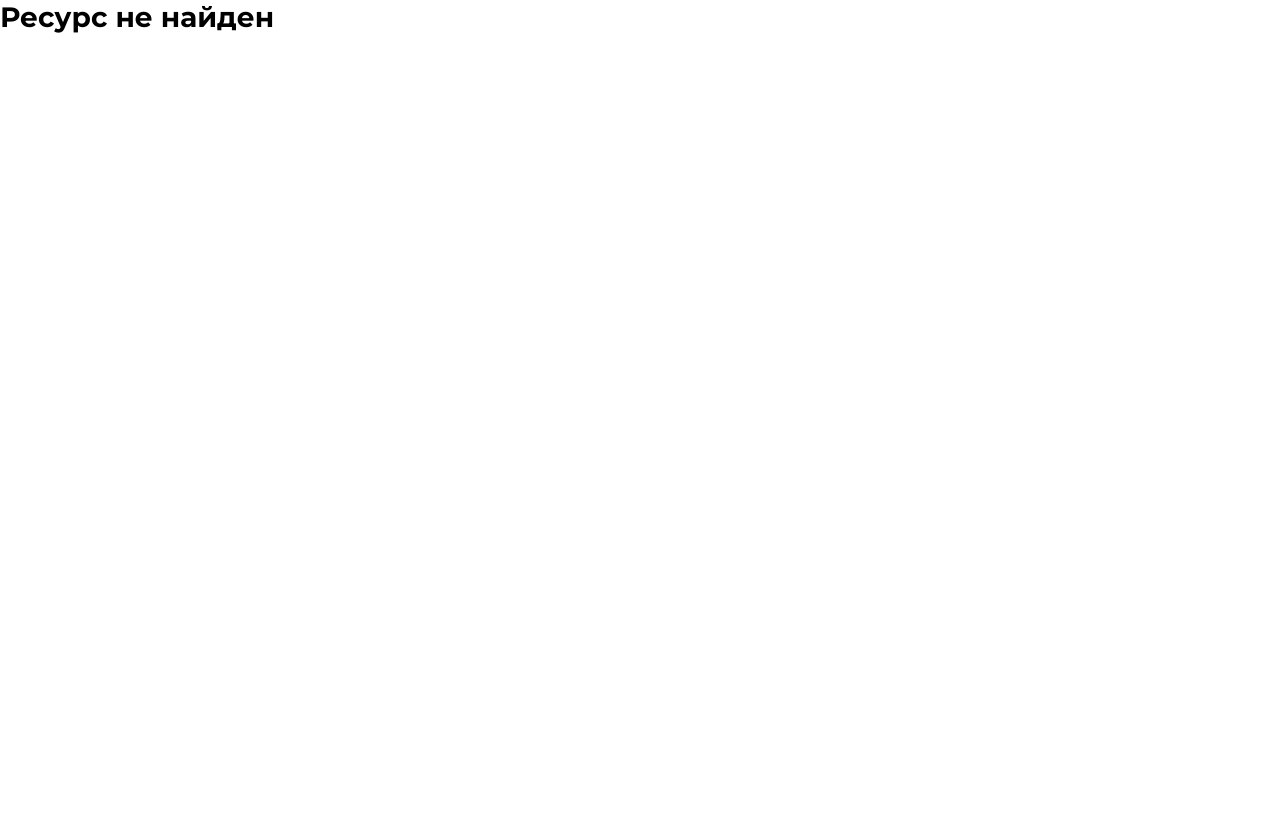
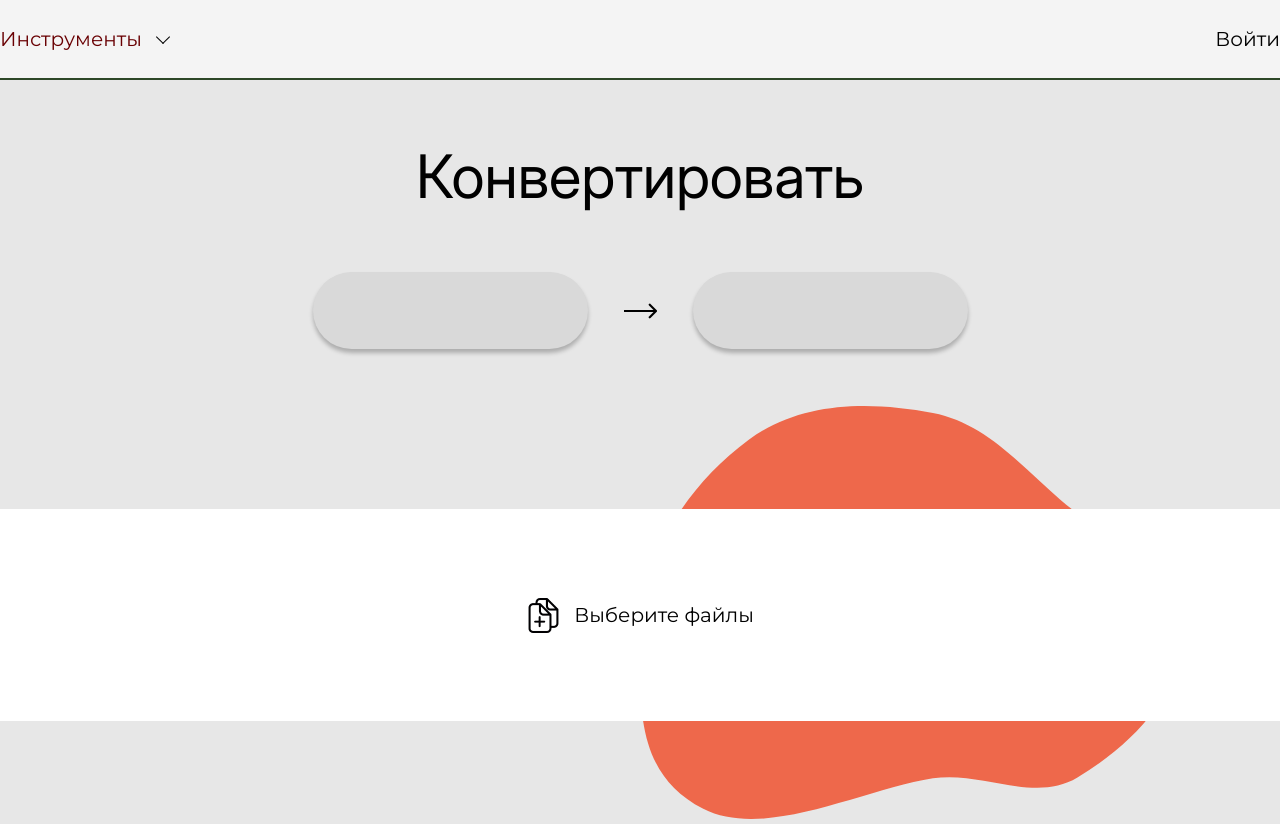
Before and after one commit to PUTENCHIK/pdf_editor, a React (Vite) app in the folder pdf_editor.client/: page /convert in a window 1280 px wide. Before the commit the page ends 800 px from the top, so only its background shows below. Built offline with nearby package versions, Linux system fonts and the light colour scheme.

Commit message:
Added Convert Page prototype with basic design

```diff
--- a/pdf_editor.client/src/App.jsx
+++ b/pdf_editor.client/src/App.jsx
@@ -3,14 +3,15 @@ import {BrowserRouter, Routes, Route} from 'react-router-dom'
 
 import RootPage from './pages/RootPage/RootPage';
 import EditorPage from './pages/EditorPage/EditorPage';
+import ConvertPage from './pages/ConvertPage/ConvertPage';
 
 function App() {
     return (
         <BrowserRouter>
             <Routes>
                 <Route path="/" element={<RootPage/>}></Route>
-
                 <Route path="/editor" element={<EditorPage/>}/>
+                <Route path="/convert" element={<ConvertPage/>}/>
 
                 <Route path='*' element={<h2>Ресурс не найден</h2>}></Route>
             </Routes>
--- /dev/null
+++ b/pdf_editor.client/src/components/ChooseFilesBlock/ChooseFilesBlock.css
@@ -0,0 +1,40 @@
+.add-files-block {
+    display: flex;
+    align-items: center;
+    width: 100%;
+}
+
+.add-files-block:hover {
+    cursor: pointer;
+}
+
+.add-files-block > .background {
+    position: absolute;
+    left: calc(50%);
+}
+
+.choose-files-button {
+    display: flex;
+    width: 100%;
+    height: 212px;
+
+    z-index: 10;
+    background-color: white;
+}
+
+.choose-files-button > .__content {
+    display: inline-flex;
+    align-items: center;
+    column-gap: 13px;
+
+    margin: auto;
+}
+
+.add-files-block:hover .choose-files-button {
+    box-shadow: 0 4px 6px #53000040;
+}
+
+.choose-files-button img.icon.local {
+    width: 35px;
+    height: 35px;
+}
--- /dev/null
+++ b/pdf_editor.client/src/components/ChooseFilesBlock/ChooseFilesBlock.jsx
@@ -0,0 +1,23 @@
+import './ChooseFilesBlock.css'
+
+import img_add_file from '../../images/common/add_file.png'
+
+function ChooseFilesBlock() {
+    return (
+        <div className='add-files-block'>
+            <div className='background'>
+                <svg width="541" height="413" viewBox="0 0 541 413" fill="none" xmlns="http://www.w3.org/2000/svg">
+                <path fill-rule="evenodd" clip-rule="evenodd" d="M292.938 7.02217C344.758 16.876 379.595 58.15 419.742 93.1807C466.018 133.559 536.835 161.09 540.791 223.287C544.799 286.319 490.558 339.618 437.445 371.557C394.243 397.537 342.474 364.809 292.938 372.334C224.067 382.796 125.578 434.609 63.2374 402.805C-4.32472 368.337 -1.25305 300.676 0.782314 223.287C2.77906 147.366 48.4117 78.4203 108.441 33.9844C160.812 -4.78258 229.442 -5.05216 292.938 7.02217Z" fill="#F14925" fill-opacity="0.8"/>
+                </svg>
+            </div>
+            <div className="choose-files-button">
+                <div className="__content">
+                    <img className='icon local' src={img_add_file} alt='add' />
+                    <span>Выберите файлы</span>
+                </div>
+            </div>
+        </div>
+    );
+}
+
+export default ChooseFilesBlock;
--- a/pdf_editor.client/src/components/Header/Header.css
+++ b/pdf_editor.client/src/components/Header/Header.css
@@ -4,6 +4,7 @@ header {
     height: 78px;
 
     border-bottom: 2px solid #2D4727;
+    background-color: #F4F4F4;
 }
 
 .header-content {
--- a/pdf_editor.client/src/helpers/toolsList.jsx
+++ b/pdf_editor.client/src/helpers/toolsList.jsx
@@ -14,7 +14,7 @@ const tools = [
         },
         {
             title: 'Конвертировать PDF',
-            link: '/covert'
+            link: '/convert'
         },
         {
             title: 'Редактировать PDF',
--- /dev/null
+++ b/pdf_editor.client/src/pages/ConvertPage/ConvertPage.css
@@ -0,0 +1,36 @@
+body {
+    background-color: #E7E7E7;
+}
+
+main.section {
+    display: flex;
+    width: 100%;
+    height: 100%;
+    padding-top: 60px;
+}
+
+main.section > .__content {
+    display: flex;
+    flex-direction: column;
+    row-gap: 60px;
+    width: 1280px;
+    margin: auto;
+}
+
+.__content > h1 {
+    width: 100%;
+    text-align: center;
+    margin: auto;
+}
+
+.file-additors-block {
+    display: inline-flex;
+    justify-content: center;
+    align-items: center;
+    column-gap: 36px;
+    width: 100%;
+}
+
+.add-files-block {
+    margin-top: 100px;
+}
--- /dev/null
+++ b/pdf_editor.client/src/pages/ConvertPage/ConvertPage.jsx
@@ -0,0 +1,27 @@
+import './ConvertPage.css';
+import arrow_right from '../../images/common/arrow_right.png'
+
+import Header from "../../components/Header/Header";
+import FileAdditor from './components/FileAdditor/FileAdditor';
+import ChooseFilesBlock from '../../components/ChooseFilesBlock/ChooseFilesBlock';
+
+function ConvertPage() {
+    return (
+        <>
+            <Header />
+            <main className="section">
+                <div className="__content">
+                    <h1>Конвертировать</h1>
+                    <div className="file-additors-block">
+                        <FileAdditor />
+                        <img src={arrow_right} alt='arrow' />
+                        <FileAdditor />
+                    </div>
+                    <ChooseFilesBlock />
+                </div>
+            </main>
+        </>
+    );
+}
+
+export default ConvertPage;
--- /dev/null
+++ b/pdf_editor.client/src/pages/ConvertPage/components/FileAdditor/FileAdditor.css
@@ -0,0 +1,10 @@
+.file-additor {
+    display: flex;
+    width: 245px;
+    height: 77px;
+    padding-inline: 10px 20px;
+
+    border-radius: 50px;
+    background-color: #D9D9D9;
+    box-shadow: 0 4px 4px #00000040;
+}
--- /dev/null
+++ b/pdf_editor.client/src/pages/ConvertPage/components/FileAdditor/FileAdditor.jsx
@@ -0,0 +1,10 @@
+import './FileAdditor.css'
+
+function FileAdditor() {
+    return (
+        <div className="file-additor">
+        </div>
+    );
+}
+
+export default FileAdditor;
--- a/pdf_editor.client/src/pages/RootPage/components/DescriptionBlock/DescriptionBlock.css
+++ b/pdf_editor.client/src/pages/RootPage/components/DescriptionBlock/DescriptionBlock.css
@@ -22,43 +22,7 @@
     width: 50%;
 }
 
-.add-files-block {
+.add-files-link {
     display: flex;
-    align-items: center;
     width: 100%;
 }
-
-.add-files-block:hover {
-    cursor: pointer;
-}
-
-.add-files-block > .background {
-    position: absolute;
-    left: calc(50%);
-}
-
-.choose-files-button {
-    display: flex;
-    width: 100%;
-    height: 212px;
-
-    z-index: 10;
-    background-color: white;
-}
-
-.choose-files-button > .__content {
-    display: inline-flex;
-    align-items: center;
-    column-gap: 13px;
-
-    margin: auto;
-}
-
-.add-files-block:hover .choose-files-button {
-    box-shadow: 0 4px 6px #53000040;
-}
-
-.choose-files-button img.icon.local {
-    width: 35px;
-    height: 35px;
-}
--- a/pdf_editor.client/src/pages/RootPage/components/DescriptionBlock/DescriptionBlock.jsx
+++ b/pdf_editor.client/src/pages/RootPage/components/DescriptionBlock/DescriptionBlock.jsx
@@ -1,7 +1,7 @@
 import './DescriptionBlock.css';
-import img_add_file from '../../../../images/common/add_file.png';
+import {Link} from 'react-router-dom';
 
-import {Link} from 'react-router-dom';
+import ChooseFilesBlock from '../../../../components/ChooseFilesBlock/ChooseFilesBlock';
 
 function DescriptionBlock() {
     return (
@@ -14,18 +14,8 @@ function DescriptionBlock() {
                         изменения. Упростите свои рабочие процессы!
                     </p>
                 </div>
-                <Link to='/editor' className='add-files-block'>
-                    <div className='background'>
-                        <svg width="541" height="413" viewBox="0 0 541 413" fill="none" xmlns="http://www.w3.org/2000/svg">
-                        <path fill-rule="evenodd" clip-rule="evenodd" d="M292.938 7.02217C344.758 16.876 379.595 58.15 419.742 93.1807C466.018 133.559 536.835 161.09 540.791 223.287C544.799 286.319 490.558 339.618 437.445 371.557C394.243 397.537 342.474 364.809 292.938 372.334C224.067 382.796 125.578 434.609 63.2374 402.805C-4.32472 368.337 -1.25305 300.676 0.782314 223.287C2.77906 147.366 48.4117 78.4203 108.441 33.9844C160.812 -4.78258 229.442 -5.05216 292.938 7.02217Z" fill="#F14925" fill-opacity="0.8"/>
-                        </svg>
-                    </div>
-                    <div className="choose-files-button">
-                        <div className="__content">
-                            <img className='icon local' src={img_add_file} alt='add' />
-                            <span>Выберите файлы</span>
-                        </div>
-                    </div>
+                <Link to='/editor' className='add-files-link'>
+                    <ChooseFilesBlock />
                 </Link>
             </div>
         </div>
```
Also changed, not shown: pdf_editor.client/src/images/common/arrow_right.png (added), 1 other file (tests, documents, lock files or other folders).
